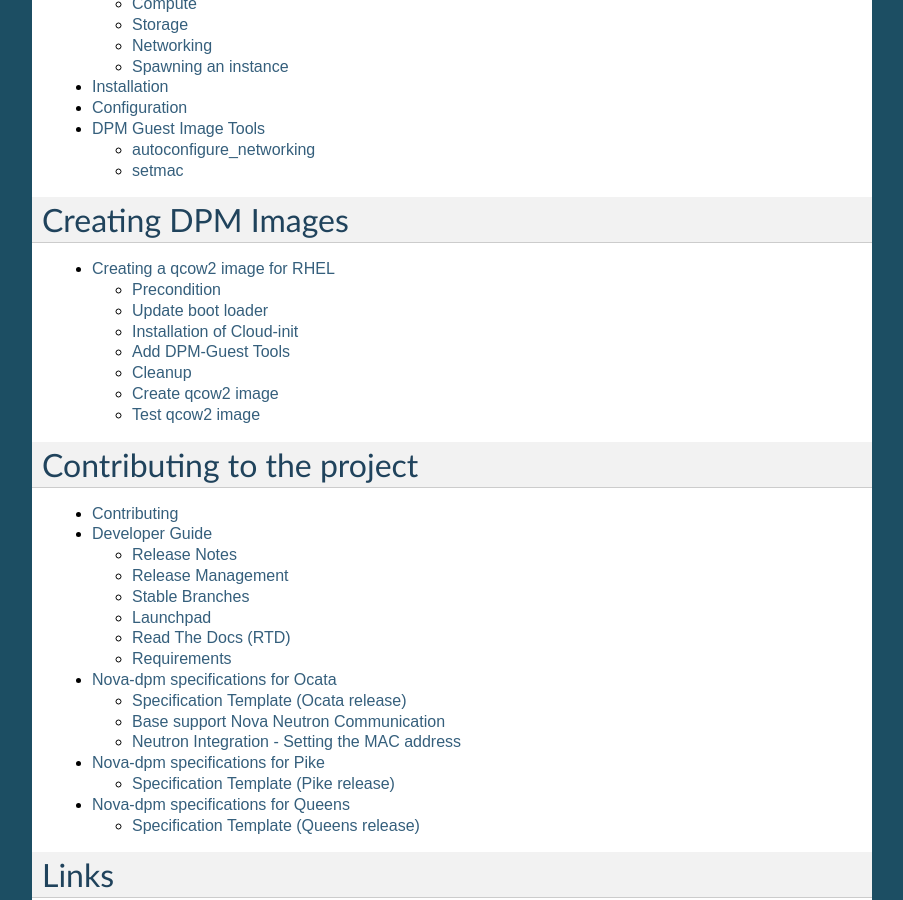
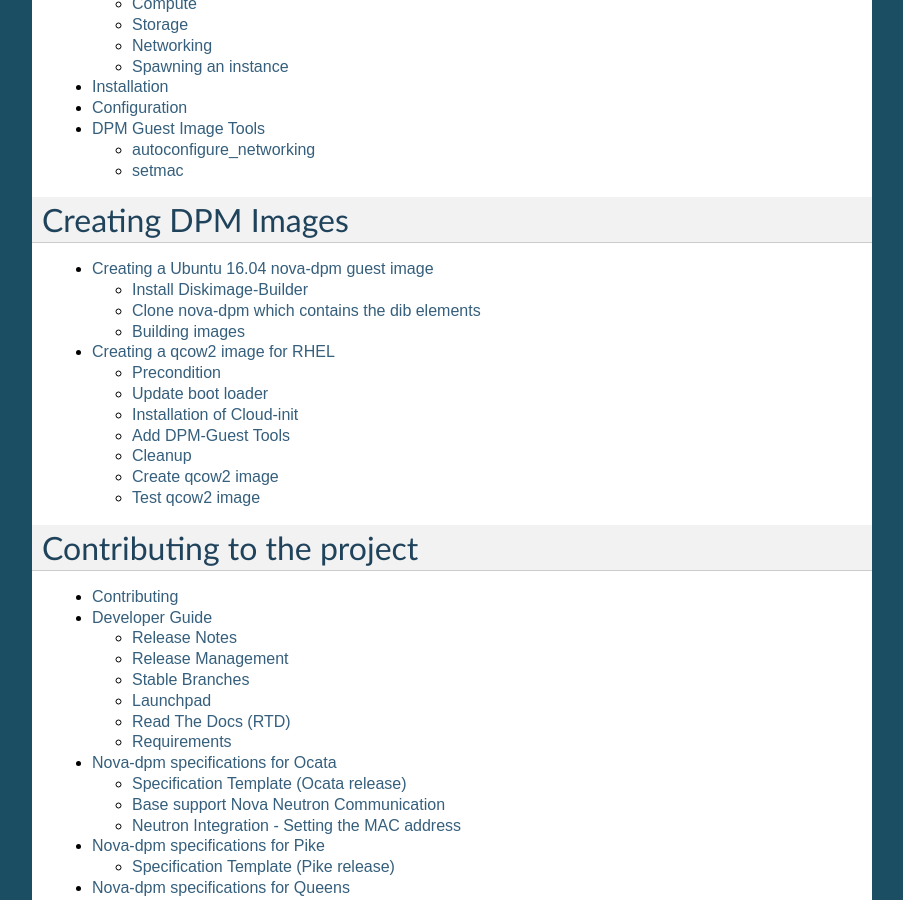
Before and after one commit to openstack-archive/nova-dpm, a Sphinx documentation site: the page built from doc/source/index.rst, in a window 1280 px wide and 900 px high, scrolled down 817 px. Shown: the whole window, without its empty margins (198-1101 px from the left). Built offline with Sphinx 7.4.7, drawn with Linux system fonts in a browser that asks for light colours; the version number could not be read and is left out.

Commit message:
Add diskimage-builder elements for nova-dpm
This patch adds the required DIB elements to create Ubuntu16 guest
images for usage with OpenStack nova-dpm.

Change-Id: I620004d88952cf998454e3fa22f002bae56f1d15

```diff
--- /dev/null
+++ b/doc/source/image/ubuntu16.rst
@@ -0,0 +1,28 @@
+============================================
+Creating a Ubuntu 16.04 nova-dpm guest image
+============================================
+
+This document describes how to create an Ubuntu 16.04 guest image for
+OpenStack nova-dpm usage.
+
+Install Diskimage-Builder
+-------------------------
+
+The Diskimage-Builder is required to create the image.
+
+One way to install it is via pip
+
+$ pip install diskimage-builder>=2.10.0
+
+Clone nova-dpm which contains the dib elements
+----------------------------------------------
+
+$ git clone https://github.com/openstack/nova-dpm.git
+
+
+Building images
+---------------
+
+export ELEMENTS_PATH="$PWDnova-dpm"
+
+disk-image-create -t raw ubuntu-minimal vm nova-dpm-guest-image
--- a/doc/source/index.rst
+++ b/doc/source/index.rst
@@ -72,6 +72,7 @@
 .. toctree::
     :maxdepth: 2
 
+    image/ubuntu16
     image/rhel7/rhel7_image
 
 
```
Also changed, not shown: elements/dpm/README.rst (added), elements/nova-dpm-guest-image/README.rst (added), 9 other files.
